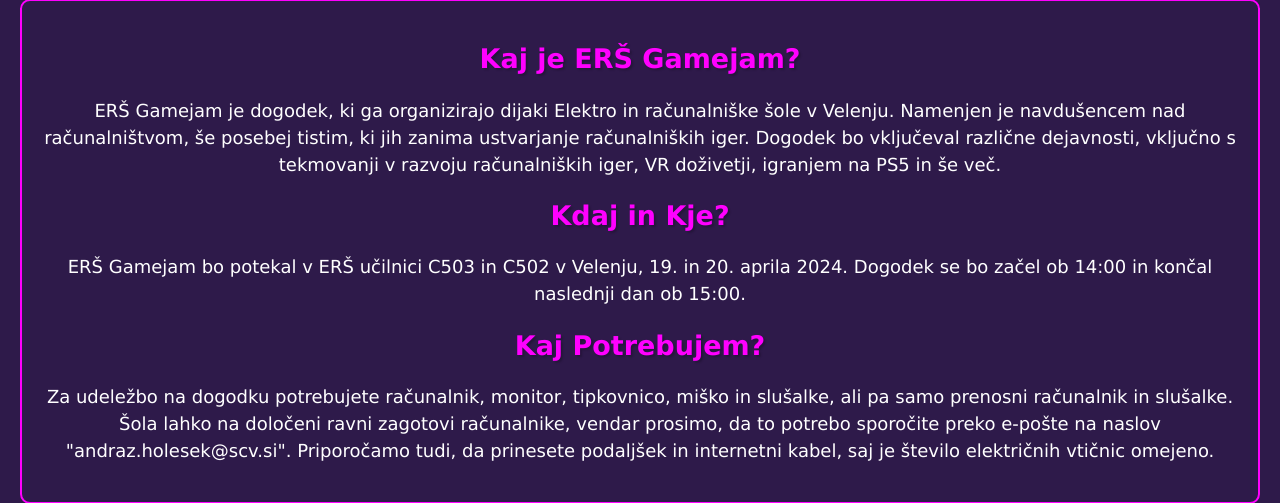
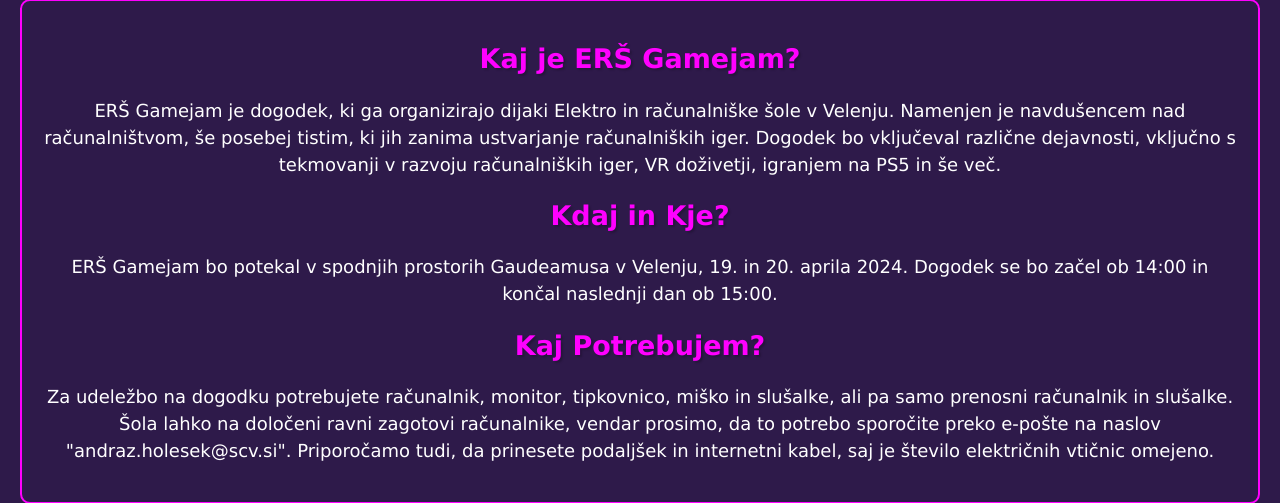
Before and after one commit to JakaKosir1/GamejamPHP, a PHP site: page / in a window 1280 px wide. Shown: the part 1263-1766 px from the top of the page. Run offline with PHP 8.4, Linux system fonts and the light colour scheme.

Commit message:
change kraja

```diff
--- a/index.php
+++ b/index.php
@@ -210,7 +210,7 @@
                 <h2 class="about-section-title">Kaj je ERŠ Gamejam?</h2>
                 <p class="about-section-text">ERŠ Gamejam je dogodek, ki ga organizirajo dijaki Elektro in računalniške šole v Velenju. Namenjen je navdušencem nad računalništvom, še posebej tistim, ki jih zanima ustvarjanje računalniških iger. Dogodek bo vključeval različne dejavnosti, vključno s tekmovanji v razvoju računalniških iger, VR doživetji, igranjem na PS5 in še več.</p>
                 <h2 class="about-section-title">Kdaj in Kje?</h2>
-                <p class="about-section-text">ERŠ Gamejam bo potekal v ERŠ učilnici C503 in C502 v Velenju, 19. in 20. aprila 2024. Dogodek se bo začel ob 14:00 in končal naslednji dan ob 15:00.</p>
+                <p class="about-section-text">ERŠ Gamejam bo potekal v spodnjih prostorih Gaudeamusa v Velenju, 19. in 20. aprila 2024. Dogodek se bo začel ob 14:00 in končal naslednji dan ob 15:00.</p>
                 <h2 class="about-section-title">Kaj Potrebujem?</h2>
                 <p class="about-section-text">Za udeležbo na dogodku potrebujete računalnik, monitor, tipkovnico, miško in slušalke, ali pa samo prenosni računalnik in slušalke. Šola lahko na določeni ravni zagotovi računalnike, vendar prosimo, da to potrebo sporočite preko e-pošte na naslov "andraz.holesek@scv.si". Priporočamo tudi, da prinesete podaljšek in internetni kabel, saj je število električnih vtičnic omejeno.</p>
             </div>
```
